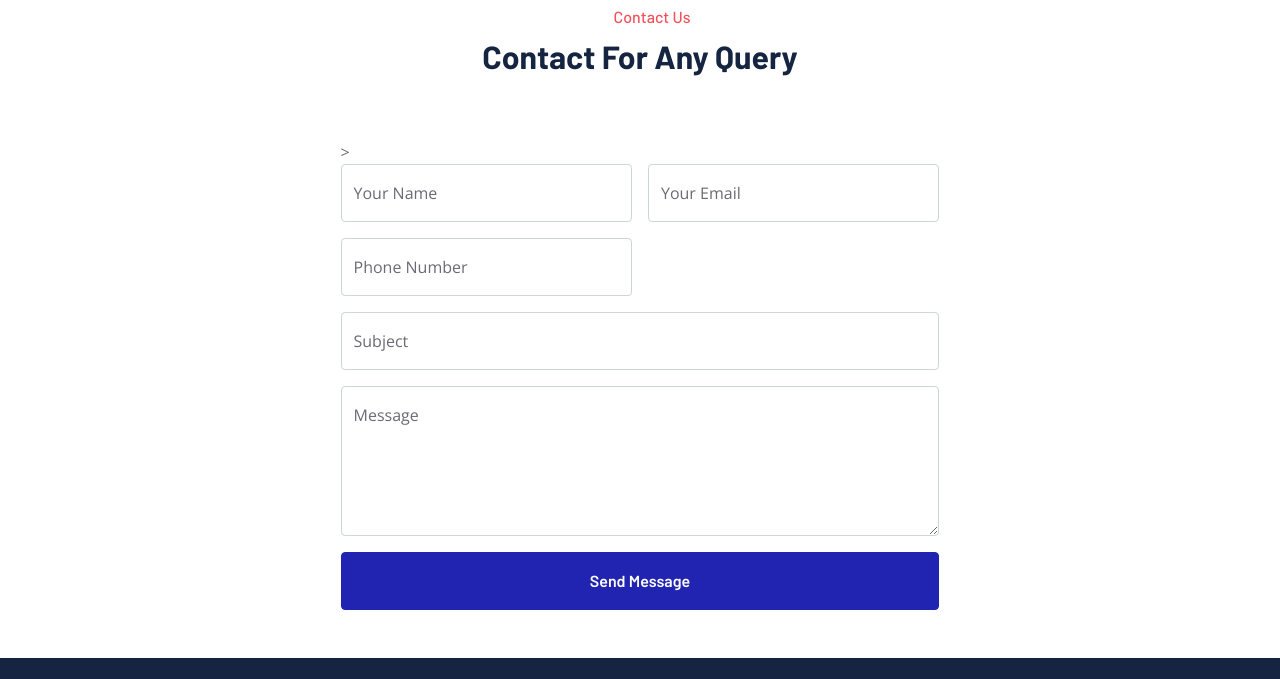
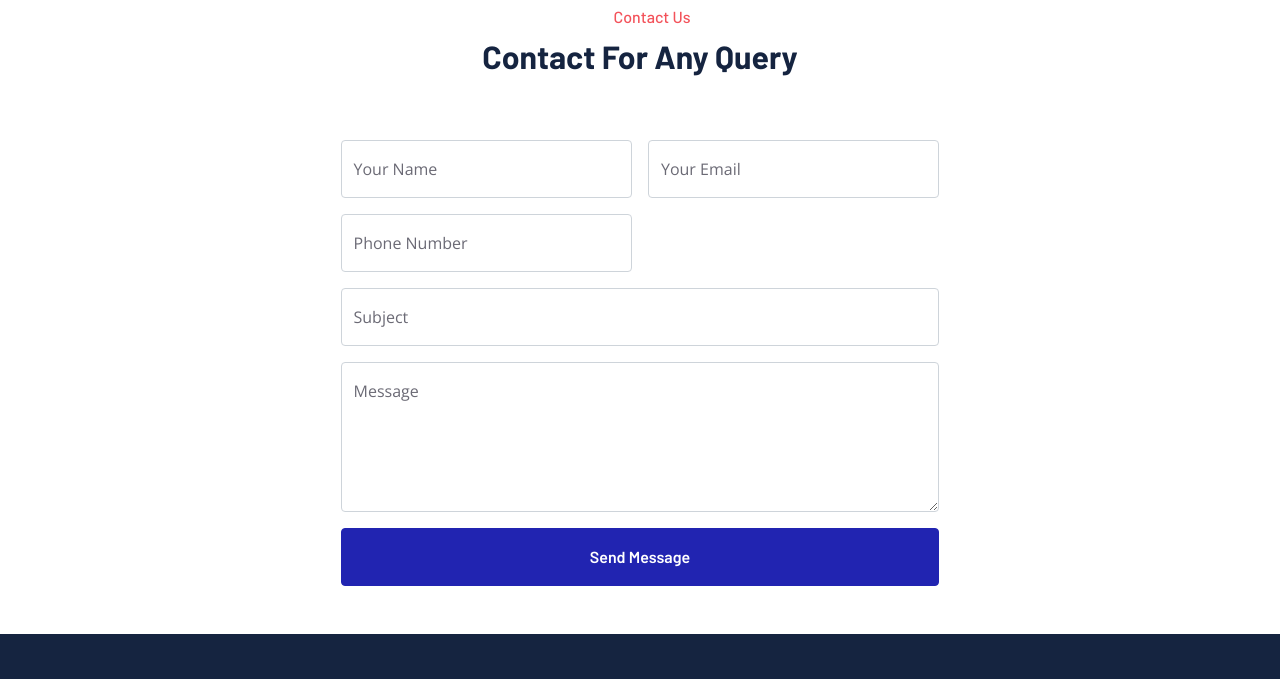
Before and after one commit to Raghul1995/consultancy-website, a plain HTML site: page index.html in a window 1280 px wide. Shown: the part 3640-4319 px from the top of the page. Drawn offline with nearby package versions, Linux system fonts and the light colour scheme.

Commit message:
first commit

```diff
--- a/index.html
+++ b/index.html
@@ -611,7 +611,7 @@
                             <h2 class="mt-2">Contact For Any Query</h2>
                         </div>
                         <div class="wow fadeInUp" data-wow-delay="0.3s">
-                            <form name="contact" method="POST" data-netlify="true">>
+                            <form name="contact" method="POST" data-netlify="true">
                                 <div class="row g-3">
                                     <div class="col-md-6">
                                         <div class="form-floating">
```
